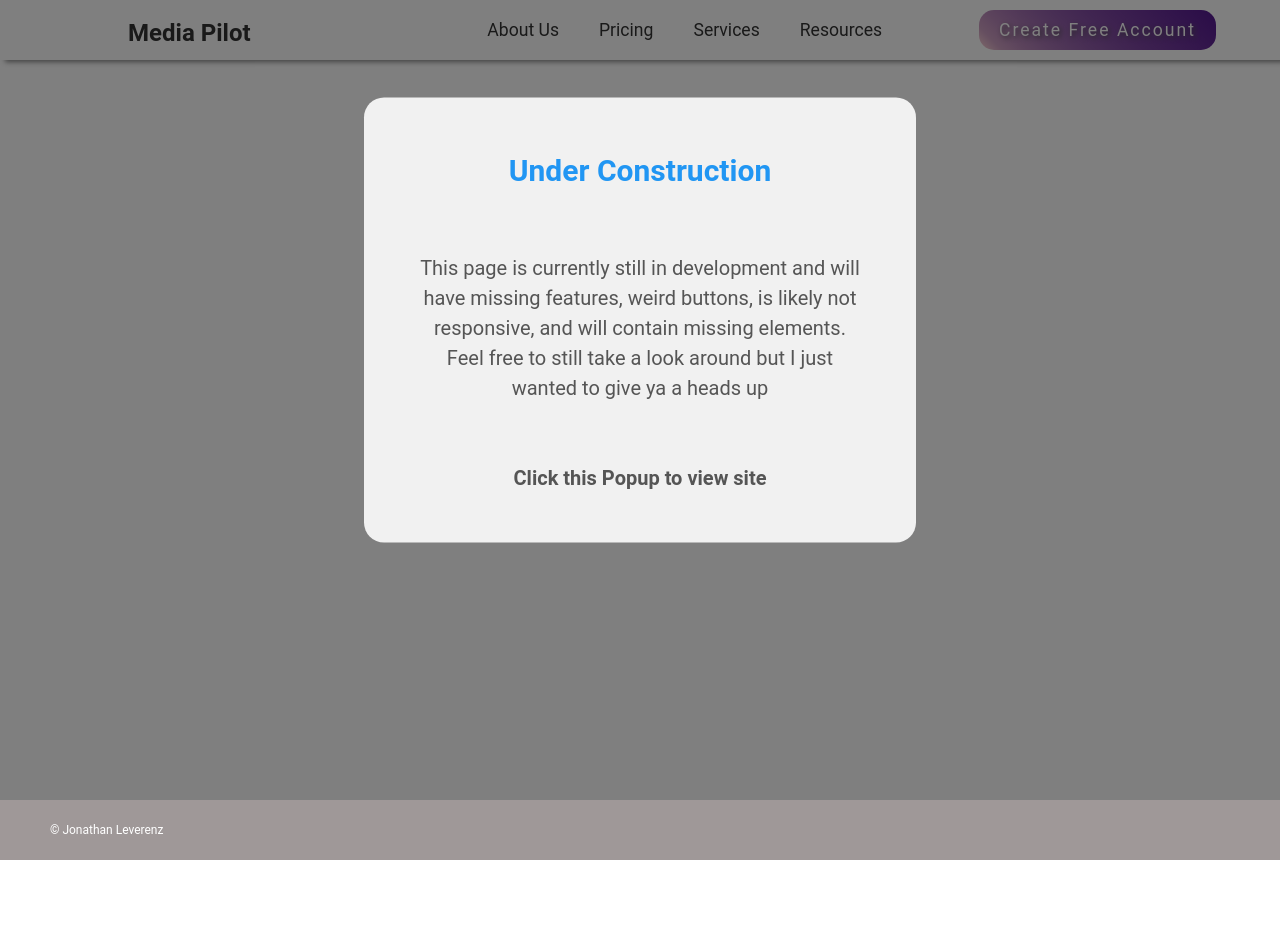
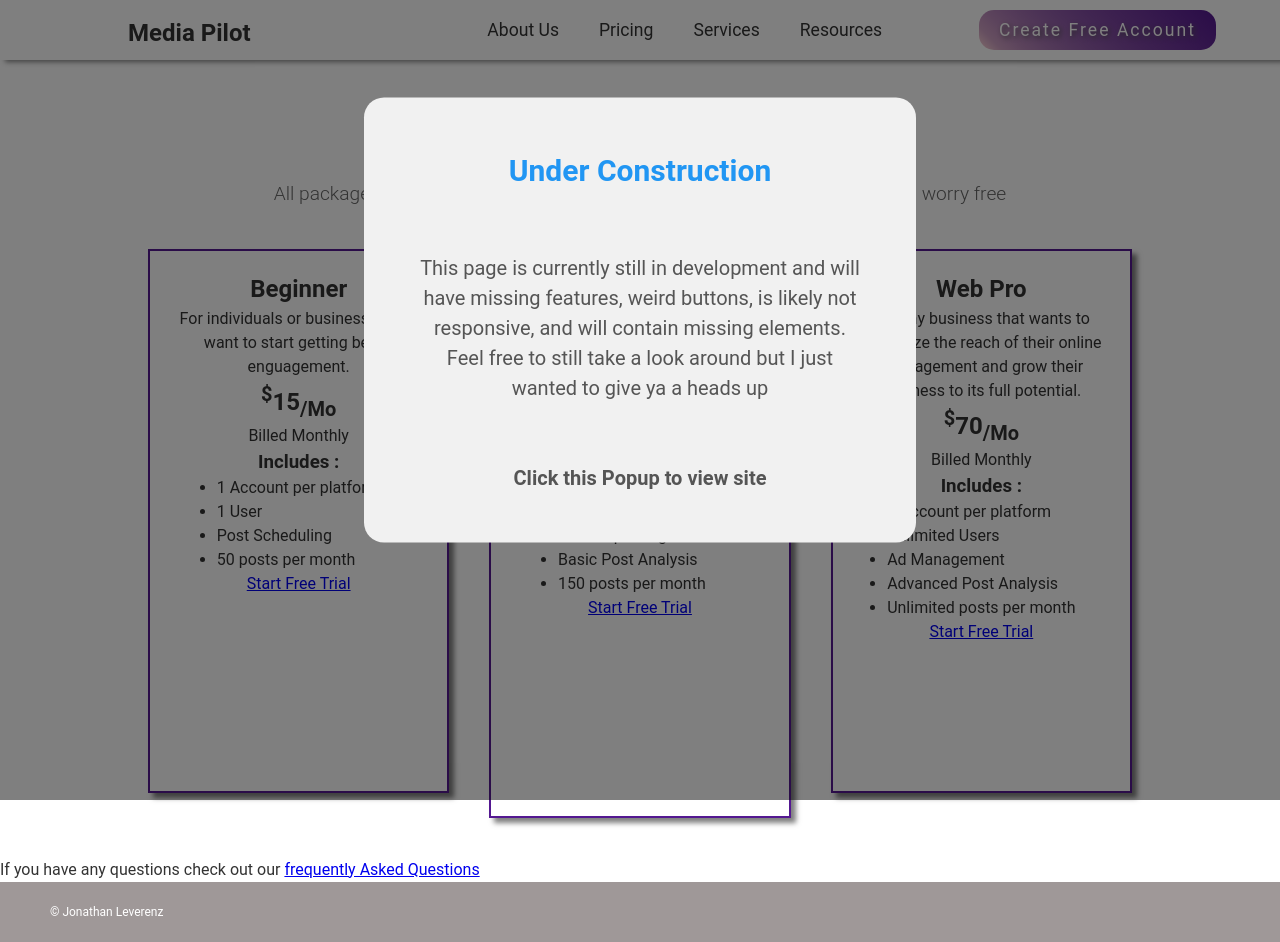
Before and after one commit to JonLev03-hub/Media-Pilot, a React (Create React App) app: page /Pricing in a window 1280 px wide. Before the commit the page ends 860 px from the top, so only its background shows below. Built offline with nearby package versions, Linux system fonts and the light colour scheme.

Commit message:
added basic pricing cards

```diff
--- a/src/pages/Landing/About.js
+++ b/src/pages/Landing/About.js
@@ -49,7 +49,7 @@ export default function About() {
             click of a button. Providing scheduled posting, post suggestions,
             and performance enhancing analytics is our job!
           </p>
-          <Link className={Styles.button} to="/">
+          <Link className={Styles.button} to="/pricing">
             Explore Plans
           </Link>
         </div>
@@ -89,7 +89,7 @@ export default function About() {
             why we provide insights to what posts are making your business
             known.
           </p>
-          <Link className={Styles.button} to="/">
+          <Link className={Styles.button} to="/services">
             See what we offer
           </Link>
         </div>
--- a/src/pages/Landing/Landing.module.css
+++ b/src/pages/Landing/Landing.module.css
@@ -3,9 +3,3 @@
     margin-top:60px;
     /* background-image: linear-gradient(to top, var(--color-secondary),10%,transparent,white); */
 }
-
-@media screen and (max-width: 800px) {
-    .main {
-        width:80vw;
-    }
-}
--- a/src/pages/Landing/Pricing.js
+++ b/src/pages/Landing/Pricing.js
@@ -1,2 +1,85 @@
 import Styles from "./Pricing.module.css";
-export default function Pricing() {}
+import { Link } from "react-router-dom";
+export default function Pricing() {
+  return (
+    <>
+      <section className={Styles.header}>
+        <h1>Simple Transparent Pricing</h1>
+        <p>
+          All packages come with a free one month trial so you can try out our
+          services worry free
+        </p>
+      </section>
+      <section className={Styles.pricing}>
+        <div className={Styles.card}>
+          <h1>Beginner</h1>
+          <p>
+            For individuals or businesses that want to start getting better
+            enguagement.
+          </p>
+          <h2>
+            <sup>$</sup>15<sub>/Mo</sub>
+          </h2>
+          <p className={Styles.miniText}>Billed Monthly</p>
+          <h3>Includes :</h3>
+          <ul>
+            <li>1 Account per platform</li>
+            <li>1 User</li>
+            <li>Post Scheduling</li>
+            <li>50 posts per month</li>
+          </ul>
+          <Link to="/">Start Free Trial</Link>
+        </div>
+        <div className={Styles.card}>
+          <h1>Online Novice</h1>
+          <p>
+            For small businesses that Want to grow their online presence to
+            drive sales and build a following online.
+          </p>
+          <h2>
+            <sup>$</sup>35<sub>/Mo</sub>
+          </h2>
+          <p className={Styles.miniText}>Billed Monthly</p>
+          <h3>Includes :</h3>
+          <ul>
+            <li>3 Account per platform</li>
+            <li>4 Users</li>
+            <li>Auto Reposting</li>
+            <li>Basic Post Analysis</li>
+            <li>150 posts per month</li>
+          </ul>
+          <Link to="/">Start Free Trial</Link>
+        </div>
+        <div className={Styles.card}>
+          <h1>Web Pro</h1>
+          <p>
+            For any business that wants to maximize the reach of their online
+            enguagement and grow their business to its full potential.
+          </p>
+          <h2>
+            <sup>$</sup>70<sub>/Mo</sub>
+          </h2>
+          <p className={Styles.miniText}>Billed Monthly</p>
+          <h3>Includes :</h3>
+          <ul>
+            <li>5 Account per platform</li>
+            <li>Unlimited Users</li>
+            <li>Ad Management</li>
+            <li>Advanced Post Analysis</li>
+            <li>Unlimited posts per month</li>
+          </ul>
+          <Link to="/">Start Free Trial</Link>
+        </div>
+      </section>
+      <div className={Styles.microText}>
+        <p>
+          If you have any questions check out our{" "}
+          <Link to="/resources">frequently Asked Questions</Link>
+        </p>
+      </div>
+      <section className={Styles.features}>
+        <table></table>
+      </section>
+    </>
+  );
+}
--- a/src/pages/Landing/Pricing.module.css
+++ b/src/pages/Landing/Pricing.module.css
@@ -0,0 +1,53 @@
+.header h1 {
+    font-size: 2.5em;
+    font-weight: 700;
+    margin-top:100px;
+    text-align: center;
+    color:var(--color-primary);
+}
+.header p {
+    font-size: 1.2em;
+    font-weight: 300;
+    margin-top: 20px;
+    text-align: center;
+    color:rgb(101, 101, 101);
+}
+
+.pricing {
+    width:80%;
+    margin:20px auto;
+    display:flex;
+    justify-content: space-between;
+    align-content: center;
+
+}
+.card {
+    display:inline-block;
+    width:380px;
+    padding:20px;
+    height:500px;
+    margin:20px;
+    border: 2px solid var(--color-primary);
+    text-align:center;
+    box-shadow: 5px 5px 5px rgba(0,0,0,0.5);
+}
+.card:nth-child(2) {
+    padding:45px 20px;
+    margin-top:-5px;
+}
+.card ul {
+    text-align:left;
+    width:fit-content;
+    margin:0 auto;
+}
+@media (max-width: 1100px) {
+    .pricing{
+        flex-direction: column;
+        align-items: center;
+        width:90%;
+    }
+    .card {
+        width:100%;
+        max-width:500px;
+    }
+}
```
